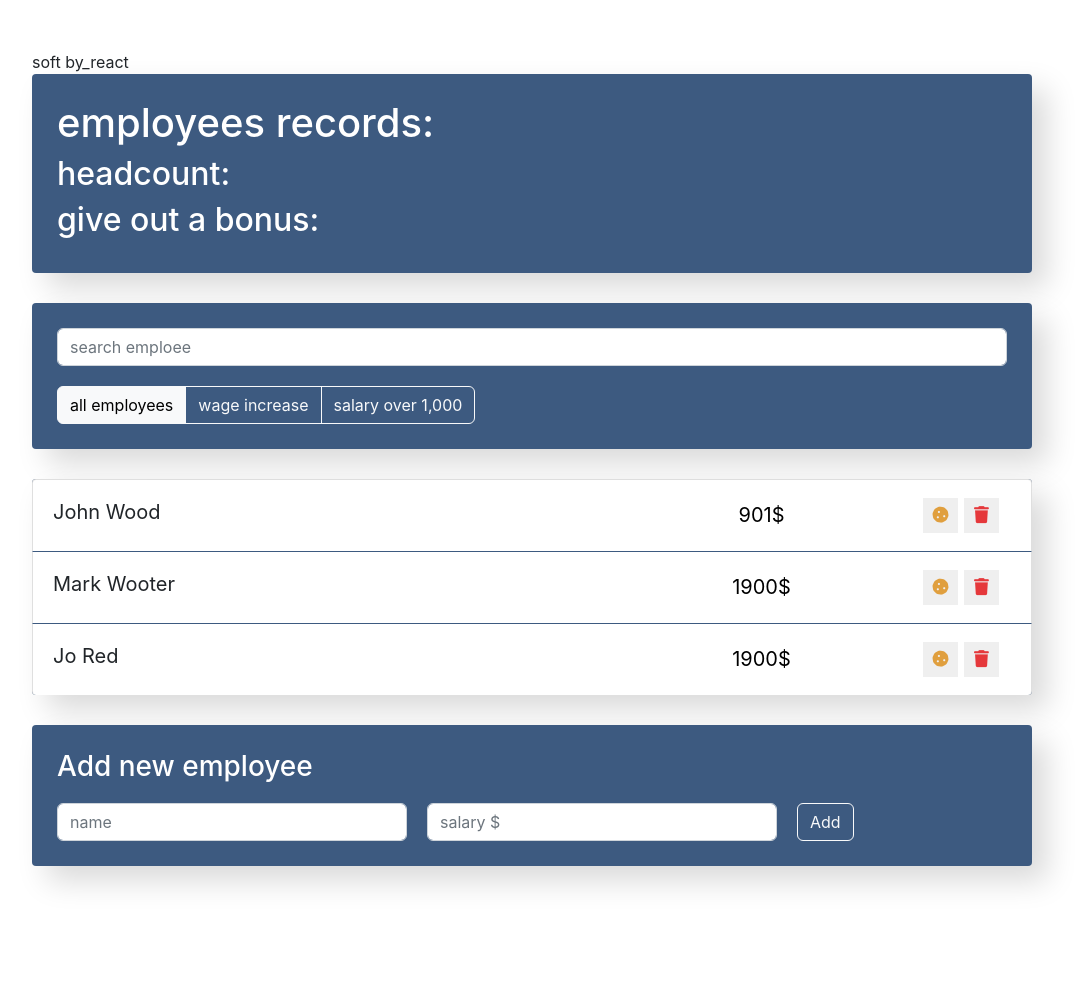
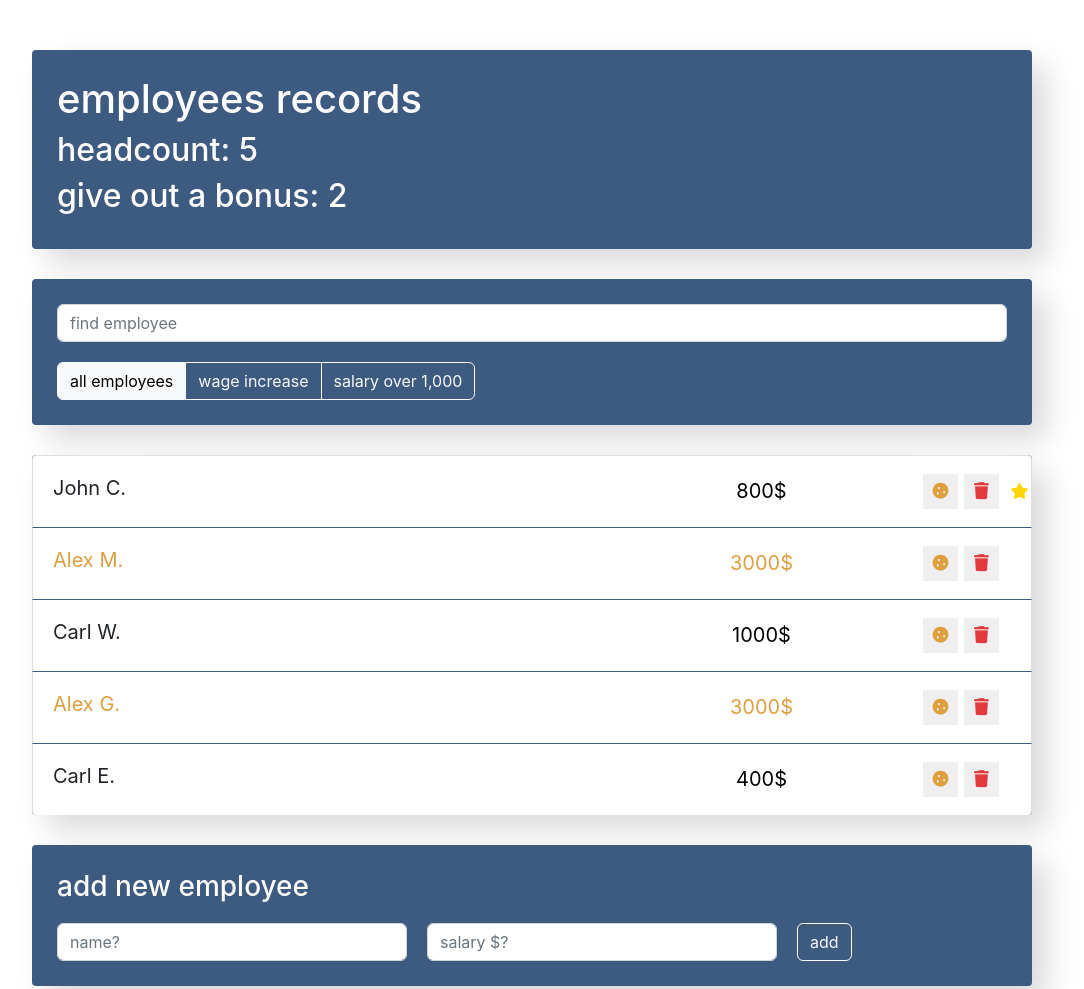
Before and after one commit to dimakovalev25/employees_react, a React app: page / in a window 1280 px wide. Shown: the top 989 px of the page, without its empty margins (108-1192 px from the left). Before the commit the page ends 916 px from the top, so only its background shows below. Built offline with nearby package versions, Linux system fonts and the light colour scheme.

Commit message:
find done

```diff
--- a/src/components/app-filter/app-filter.js
+++ b/src/components/app-filter/app-filter.js
@@ -1,29 +1,26 @@
-import './app-filter.css';
+import "./app-filter.css";
 
-const AppFilter = () => {
+function AppFilter({searchBigSalary}) {
+
+
     return (
-        <div className='btn-group'>
-
-            <button
-                className='btn btn-light'
-                type='button'>
+        <div className="btn-group">
+            <button type="button"
+                    className="btn btn-light">
                 all employees
             </button>
-
-            <button
-                className='btn btn-outline-light'
-                type='button'>
+            <button type="button"
+                    className="btn btn-outline-light">
                 wage increase
             </button>
-
-            <button
-                className='btn btn-outline-light'
-                type='button'>
+            <button type="button"
+                    className="btn btn-outline-light"
+                    // onClick={this.searchBigSalary}
+            >
                 salary over 1,000
             </button>
-
         </div>
     )
-};
+}
 
 export default AppFilter;
--- a/src/components/app-info/app-info.js
+++ b/src/components/app-info/app-info.js
@@ -1,13 +1,13 @@
-import './app-info.css';
+import "./app-info.css";
 
-const AppInfo = () => {
+const AppInfo = ({increased, employees}) => {
     return (
-        <div className='app-info'>
-            <h1>employees records:</h1>
-            <h2>headcount:</h2>
-            <h2>give out a bonus:</h2>
+        <div className="app-info">
+            <h1>employees records</h1>
+            <h2>headcount: {employees}</h2>
+            <h2>give out a bonus: {increased}</h2>
         </div>
     )
-};
+}
 
 export default AppInfo;
--- a/src/components/app/app.js
+++ b/src/components/app/app.js
@@ -1,24 +1,27 @@
-import {Component} from "react";
+import {Component} from 'react';
 
-import AppInfo from "../app-info/app-info";
-import SearchPanel from "../search-panel/search-panel";
-import AppFilter from "../app-filter/app-filter";
-import EmployeesList from "../employees-list/employees-list";
-import EmployeesAddForm from "../employees-add-form/employees-add-form";
+import AppInfo from '../app-info/app-info';
+import SearchPanel from '../search-panel/search-panel';
+import AppFilter from '../app-filter/app-filter';
+import EmployeesList from '../employees-list/employees-list';
+import EmployeesAddForm from '../employees-add-form/employees-add-form';
 
 import './app.css';
-
 
 class App extends Component {
     constructor(props) {
         super(props);
         this.state = {
             data: [
-                {id: 1, name: 'John Wood', salary: 901, increase: false},
-                {id: 2, name: 'Mark Wooter', salary: 1900, increase: true},
-                {id: 3, name: 'Jo Red', salary: 1900, increase: true},
-            ]
+                {name: 'John C.', salary: 800, increase: false, rise: true, id: 1},
+                {name: 'Alex M.', salary: 3000, increase: true, rise: false, id: 2},
+                {name: 'Carl W.', salary: 1000, increase: false, rise: false, id: 3},
+                {name: 'Alex G.', salary: 3000, increase: true, rise: false, id: 4},
+                {name: 'Carl E.', salary: 400, increase: false, rise: false, id: 5}
+            ],
+            term: ''
         }
+        this.maxId = 4;
     }
 
     deleteItem = (id) => {
@@ -29,21 +32,79 @@ class App extends Component {
         })
     }
 
+    searchBigSalary = () => {
+         this.setState(({data}) => {
+            return {
+                data: data.filter(item => item.salary >= 1000)
+            }
+        })
+    }
+
+
+    addItem = (name, salary) => {
+        const newItem = {
+            name,
+            salary,
+            increase: false,
+            rise: false,
+            id: this.maxId++
+        }
+        this.setState(({data}) => {
+            const newArr = [...data, newItem];
+            return {
+                data: newArr
+            }
+        });
+    }
+
+    onToggleProp = (id, prop) => {
+        this.setState(({data}) => ({
+            data: data.map(item => {
+                if (item.id === id) {
+                    return {...item, [prop]: !item[prop]}
+                }
+                return item;
+            })
+        }))
+    }
+
+    searchEmp = (items, term) => {
+        if (term.length === 0) {
+            return items;
+        }
+        return items.filter(item => {
+            return item.name.indexOf(term) > -1
+        })
+    }
+
+
+    onUpdateSearch = (term) => {
+        this.setState({term: term});
+    }
+
     render() {
+        const {data, term} = this.state;
+        const employees = this.state.data.length;
+        const increased = this.state.data.filter(item => item.increase).length;
+        // const searchBigSal = this.state.data.filter(item => item.salary >= 1000);
+        const visibleData = this.searchEmp(data, term);
+
         return (
-            <div className='app'>
-                soft by_react
-                <AppInfo/>
-                <div className='search-panel'>
-                    <SearchPanel/>
-                    <AppFilter/>
+            <div className="app">
+                <AppInfo employees={employees} increased={increased}/>
+
+                <div className="search-panel">
+                    <SearchPanel onUpdateSearch={this.onUpdateSearch}/>
+                    <AppFilter searchBigSalary={this.searchBigSalary}/>
                 </div>
+
                 <EmployeesList
-                    data={this.state.data}
-                    onDelete={this.deleteItem}/>
-                <EmployeesAddForm/>
+                    data={visibleData}
+                    onDelete={this.deleteItem}
+                    onToggleProp={this.onToggleProp}/>
+                <EmployeesAddForm onAdd={this.addItem}/>
             </div>
-        )
+        );
     }
 }
 
--- a/src/components/employees-add-form/employees-add-form.js
+++ b/src/components/employees-add-form/employees-add-form.js
@@ -1,5 +1,6 @@
-import './employees-add-form.css'
-import {Component} from "react";
+import { Component } from 'react';
+
+import './employees-add-form.css';
 
 class EmployeesAddForm extends Component {
     constructor(props) {
@@ -12,35 +13,44 @@ class EmployeesAddForm extends Component {
 
     onValueChange = (e) => {
         this.setState({
-            [e.target.name]: e.target.value
+            [e.target.name] : e.target.value
         })
     }
 
+    onSubmit = (e) => {
+        e.preventDefault();
+        if (this.state.name.length < 3 || !this.state.salary) return;
+        this.props.onAdd(this.state.name, this.state.salary);
+        this.setState({
+            name: '',
+            salary: ''
+        })
+    }
 
     render() {
         const {name, salary} = this.state;
 
         return (
             <div className="app-add-form">
-                <h3>Add new employee</h3>
+                <h3>add new employee</h3>
                 <form
-                    className="add-form d-flex">
+                    className="add-form d-flex"
+                    onSubmit = {this.onSubmit}>
                     <input type="text"
                         className="form-control new-post-label"
-                           placeholder="name"
-                           name='name'
+                        placeholder="name?"
+                        name="name"
                         value={name}
                         onChange={this.onValueChange}/>
                     <input type="number"
                         className="form-control new-post-label"
-                           placeholder="salary $"
-                           name='salary'
+                        placeholder="salary $?"
+                        name="salary"
                         value={salary}
                         onChange={this.onValueChange}/>
 
                     <button type="submit"
-                            className="btn btn-outline-light">Add
-                    </button>
+                            className="btn btn-outline-light">add</button>
                 </form>
             </div>
         )
--- a/src/components/employees-list-item/employees-list-item.js
+++ b/src/components/employees-list-item/employees-list-item.js
@@ -1,51 +1,26 @@
-import './employees-list-item.css'
-import {Component} from "react";
+import './employees-list-item.css';
 
-class EmployeesListItem extends Component {
-    constructor(props) {
-        super(props);
-        this.state = {
-            increase: false
-        }
-    }
+const EmployeesListItem = (props) => {
 
-    onIncrease = () => {
-        this.setState(({increase}) => ({
-            increase: !increase
-        }))
-    }
-
-    onLike = () => {
-        this.setState(({like}) => ({
-            like: !like
-        }))
-    }
-
-    render() {
-        const {name, salary, onDelete} = this.props;
-        const {increase} = this.state;
-        const {like} = this.state;
+    const {name, salary, onDelete, onToggleProp, increase, rise} = props;
 
     let classNames = "list-group-item d-flex justify-content-between";
     if (increase) {
         classNames += ' increase';
     }
-
-        if (like) {
-            classNames += ' like'
+    if (rise) {
+        classNames += ' like';
     }
 
     return (
         <li className={classNames}>
-                <span className="list-group-item-label"
-                    onClick={this.onLike}
-                >{name}</span>
+            <span className="list-group-item-label" onClick={onToggleProp} data-toggle="rise">{name}</span>
             <input type="text" className="list-group-item-input" defaultValue={salary + '$'}/>
             <div className='d-flex justify-content-center align-items-center'>
-
                 <button type="button"
                     className="btn-cookie btn-sm "
-                            onClick={this.onIncrease}>
+                    onClick={onToggleProp}
+                    data-toggle="increase">
                     <i className="fas fa-cookie"></i>
                 </button>
 
@@ -59,6 +34,5 @@ class EmployeesListItem extends Component {
         </li>
     )
 }
-}
 
 export default EmployeesListItem;
--- a/src/components/employees-list/employees-list.js
+++ b/src/components/employees-list/employees-list.js
@@ -1,29 +1,25 @@
-import './employees-list.css'
 import EmployeesListItem from "../employees-list-item/employees-list-item";
-import {Component} from "react";
 
-class EmployeesList extends Component {
-    render() {
-        let {data, onDelete} = this.props;
+import './employees-list.css';
+
+const EmployeesList = ({data, onDelete, onToggleProp}) => {
 
     const elements = data.map(item => {
         const {id, ...itemProps} = item;
         return (
-                // <EmployeesListItem key={item.id} name={item.name} salary={item.salary} subname={item.subname} increase={item.increase}/>
             <EmployeesListItem
                 key={id}
                 {...itemProps}
-                    onDelete={() => onDelete(id)}/>
+                onDelete={() => onDelete(id)}
+                onToggleProp={(e) => onToggleProp(id, e.currentTarget.getAttribute('data-toggle'))}/>
         )
-        });
+    })
 
     return (
-            <ul className='app-list list-group'>
+        <ul className="app-list list-group">
             {elements}
         </ul>
     )
 }
-}
-
 
 export default EmployeesList;
--- a/src/components/search-panel/search-panel.js
+++ b/src/components/search-panel/search-panel.js
@@ -1,13 +1,30 @@
 import './search-panel.css';
+import {Component} from "react";
 
-const SearchPanel = () => {
-    return(
-        <input
-            type="text"
-            className='form-control search-input'
-            placeholder='search emploee'
-        />
-    )
-};
+class SearchPanel extends Component {
+    constructor(props) {
+        super(props);
+        this.state = {
+            term: ''
+        }
+    }
+
+    onUpdateSearch = (e) => {
+        const term = e.target.value;
+        this.setState({term: term});
+        this.props.onUpdateSearch(term);
+    }
+
+    render() {
+        return (
+            <input type="text"
+                   className="form-control search-input"
+                   placeholder="find employee"
+                   value={this.state.term}
+                   onChange={this.onUpdateSearch}
+            />
+        )
+    }
+}
 
 export default SearchPanel;
--- a/src/index.js
+++ b/src/index.js
@@ -1,7 +1,8 @@
+import React from 'react';
 import ReactDOM from 'react-dom';
-import React from 'react';
+import App from './components/app/app';
+
 import './index.css';
-import App from "./components/app/app";
 
 ReactDOM.render(
   <React.StrictMode>
```
Also changed, not shown: src/components/app-filter/app-filter.css (line endings or trailing spaces). Lines whose indentation alone changed are shown as unchanged.
